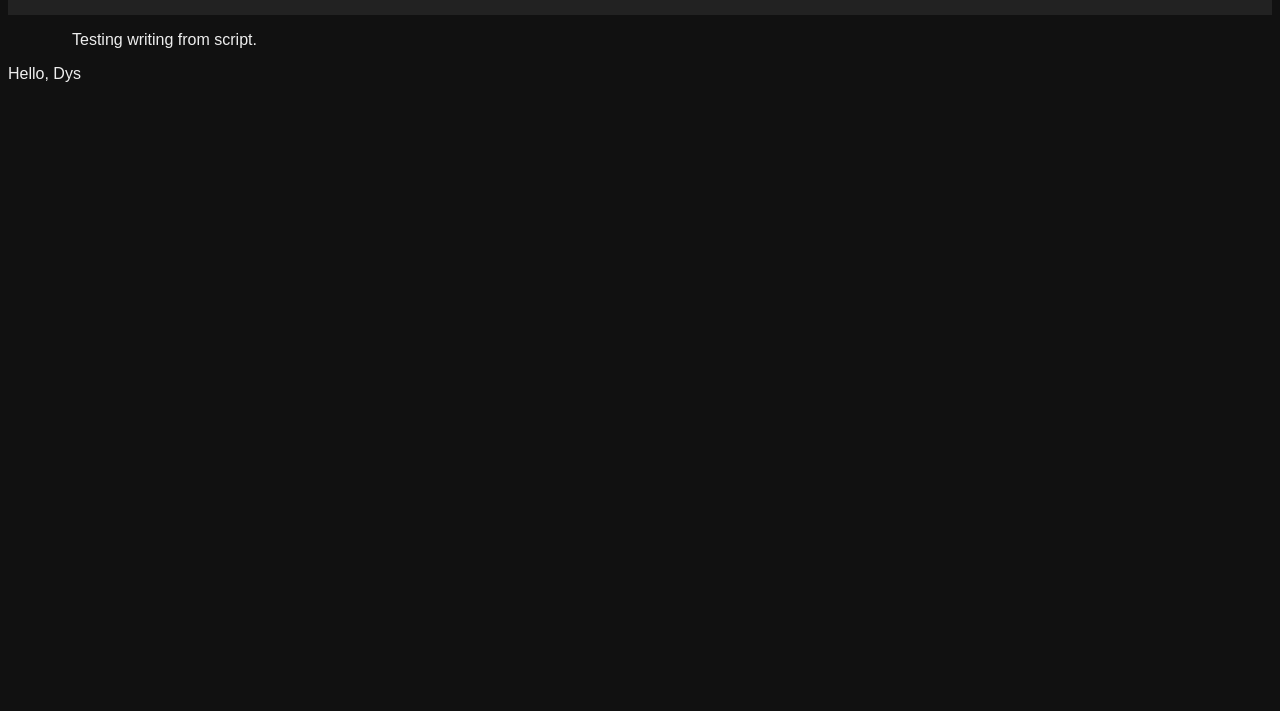
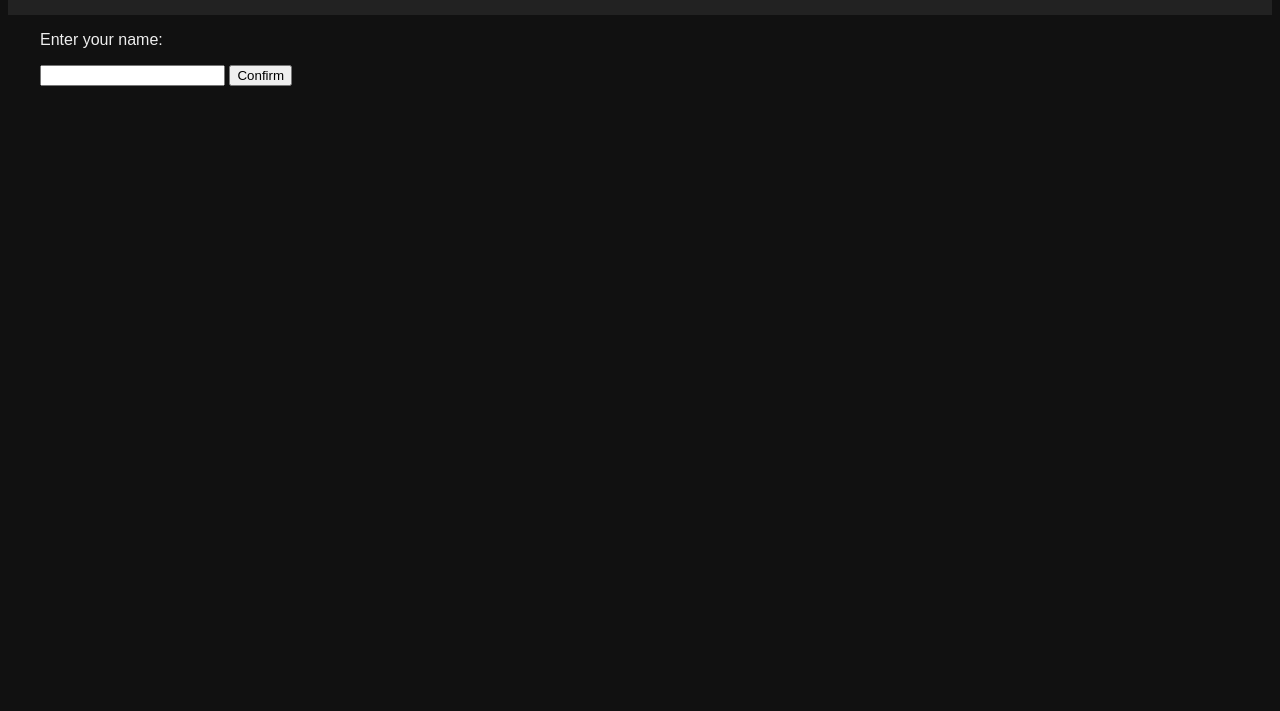
Before and after one commit to DysFox/UnnamedIFGame, a plain HTML site: page index.html in a window 1280 px wide. Shown: the part 89-800 px from the top of the page. Drawn offline with Linux system fonts and the light colour scheme.

Commit message:
Add player name input

```diff
--- a/Engine/Core.js
+++ b/Engine/Core.js
@@ -14,10 +14,11 @@ function init() {
     mainDisplay = document.getElementById('mainDisplay');
     header.innerHTML = "<h1>" + gameName + "</h1>";
     mainDisplay.innerHTML = "<p>Testing writing from script.</p>";
-    player.name = "Dys";
     getPlayerName();
 }
 function getPlayerName() {
-    mainDisplay.innerHTML += "\nHello, " + player.name;
+    mainDisplay.innerHTML = "<p>Enter your name: </p>\n" +
+        "<input type=\"text\" name=\"playerName\">\n" +
+        "<input type=\"button\" name=\"confirm\" value=\"Confirm\">";
 }
 //# sourceMappingURL=Core.js.map
--- a/style.css
+++ b/style.css
@@ -4,9 +4,8 @@ body {
 	font-family: Arial, Helvetica, sans-serif;
 }
 
-body #mainDisplay p{
+body #mainDisplay {
 	margin-left: 2em;
-	text-indent: 2em;
 }
 
 header {
```
Also changed, not shown: 2 other files.
